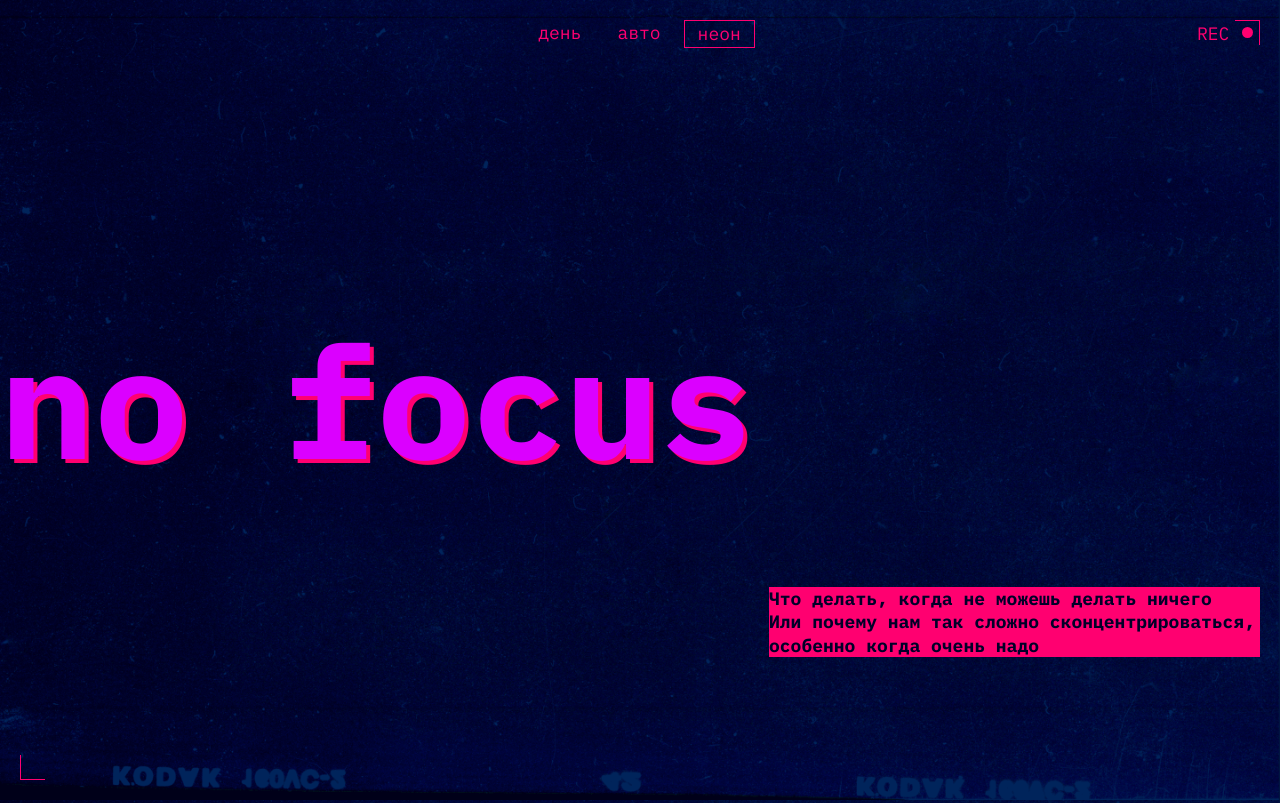
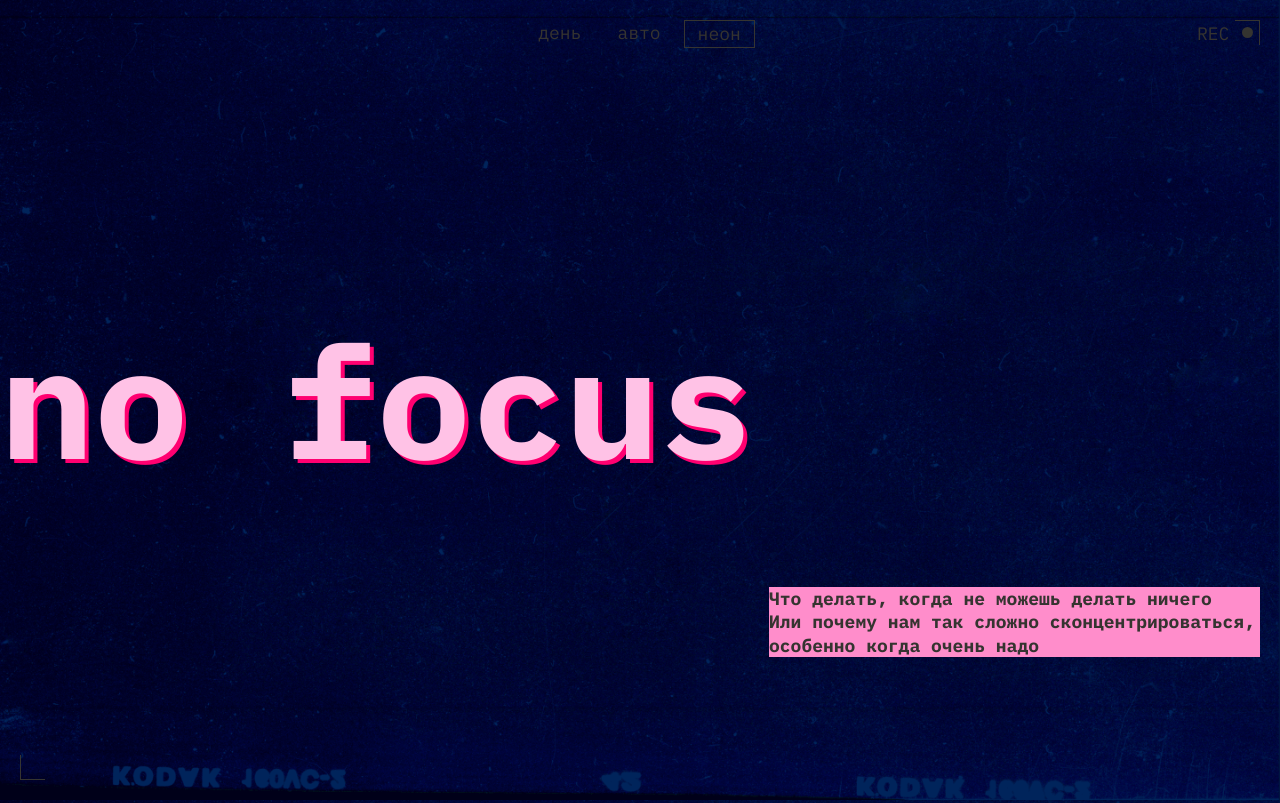
Before and after one commit to NikolayMayorov/slozhno-sosredotochitsya, a plain HTML site: page index.html in a window 1280 px wide. Shown: the top 803 px of the page. Drawn offline with Linux system fonts and the light colour scheme.

Commit message:
theme begin

```diff
--- a/index.html
+++ b/index.html
@@ -286,6 +286,6 @@
 			</footer>
 		</div>
 
-		<!-- <script src="./scripts/script.js"></script> -->
+		<script src="./scripts/script.js"></script>
 	</body>
 </html>
--- a/styles/dark.css
+++ b/styles/dark.css
@@ -5,12 +5,18 @@
 */
 
 :root.theme-dark {
+	--btn-menu-color: #ff0070;
 	--accent-color: #ff0070;
+	--article__title: #ff0070;
+	--title-color: #db00ff;
+	--title-decor-bg-color: #ff0070;
 	--bg-color: #000028;
-	--text-color: #000028;
+	--text-color: #f1b2ce;
 	--main-font: 'IBM Plex Mono', sans-serif;
-	--title-color: #db00ff;
+	--sub-title-color: #000028;
+	--decoration-elem-color: #ff0070;
 }
+
 
 .page.theme_dark {
 	/* сохраните этот селектор в приведённом виде.
@@ -20,3 +26,7 @@
 
 	background-image: url(/images/cover-image-dark.png);
 }
+
+.page.theme_dark .rec {
+	display: block;
+}
--- a/styles/light.css
+++ b/styles/light.css
@@ -6,23 +6,32 @@
 
 :root.theme-light {
 	/* Переменные светлой темы */
+	--btn-menu-color: #353430;
 	--accent-color: #ff0070;
-	--bg-color: #000028;
-	--text-color: #000028;
+	--article__title: #353430;
+	--title-color: #ffc2e6;
+	--title-decor-bg-color: #ff8dcb;
+	--bg-color: #fff1f7;
+	--text-color: #353430;
 	--main-font: 'IBM Plex Mono', sans-serif;
-	--title-color: #db00ff;
+	--sub-title-color: #353430;
+	--decoration-elem-color: #353430;
 }
 
 /* Остальные стили */
 
 @media (prefers-color-scheme: light) {
 	:root {
-		/* Дублируем переменные светлой темы */
+		--btn-menu-color: #353430;
 		--accent-color: #ff0070;
-		--bg-color: #000028;
-		--text-color: #000028;
+		--article__title: #353430;
+		--title-color: #ffc2e6;
+		--title-decor-bg-color: #ff8dcb;
+		--bg-color: #fff1f7;
+		--text-color: #353430;
 		--main-font: 'IBM Plex Mono', sans-serif;
-		--title-color: #db00ff;
+		--sub-title-color: #353430;
+		--decoration-elem-color: #353430;
 	}
 }
 
@@ -31,6 +40,20 @@
     Так стили написанные ниже будут иметь больший вес,
     чем стили в медиазапросе предпочтений пользователя
   */
-	--accent-color: #ff8dcb;
+	--btn-menu-color: #353430;
+	--accent-color: #ff0070;
+	--article__title: #353430;
+	--title-color: #ffc2e6;
+	--title-decor-bg-color: #ff8dcb;
+	--bg-color: #fff1f7;
+	--text-color: #353430;
+	--main-font: 'IBM Plex Mono', sans-serif;
+	--sub-title-color: #353430;
+	--decoration-elem-color: #353430;
+
 	background-image: url(/images/cover-image-light.png);
 }
+
+.page.theme_light .rec {
+	display: none;
+}
--- a/styles/style.css
+++ b/styles/style.css
@@ -24,6 +24,7 @@
 }
 
 .rec {
+	display: block;
 	position: absolute;
 	top: calc(clamp(10px, 2.6vi, 20px) + 0.3em);
 	right: 1.7em;
@@ -35,7 +36,7 @@
 	top: 0.1em;
 	right: -1.3em;
 	border-radius: 100%;
-	background-color: var(--accent-color, #ff0070);
+	background-color: var(--decoration-elem-color, #ff0070);
 	/* inline-size: 12px;
 	block-size: 12px; */
 	inline-size: 0.6em;
@@ -83,8 +84,8 @@
 	position: absolute;
 	top: clamp(10px, 2.6vi, 20px);
 	right: 0;
-	border-top: 1px solid var(--accent-color, #ff0070);
-	border-right: 1px solid var(--accent-color, #ff0070);
+	border-top: 1px solid var(--decoration-elem-color, #ff0070);
+	border-right: 1px solid var(--decoration-elem-color, #ff0070);
 	background: transparent;
 	inline-size: 25px;
 	block-size: 25px;
@@ -96,8 +97,8 @@
 	position: absolute;
 	bottom: clamp(10px, 2.6vi, 20px);
 	left: 0;
-	border-bottom: 1px solid var(--accent-color, #ff0070);
-	border-left: 1px solid var(--accent-color, #ff0070);
+	border-bottom: 1px solid var(--decoration-elem-color, #ff0070);
+	border-left: 1px solid var(--decoration-elem-color, #ff0070);
 	background: transparent;
 	inline-size: 25px;
 	block-size: 25px;
@@ -112,7 +113,7 @@
 .title-decor {
 	font-weight: 700;
 	text-align: left;
-	background-color: var(--accent-color, #ff0070);
+	background-color: var(--title-decor-bg-color, #ff0070);
 	text-wrap: pretty;
 }
 
@@ -126,15 +127,19 @@
 	gap: 10px;
 }
 
-.rec,
+.rec {
+	color: var(--decoration-elem-color, #ff0070);
+	line-height: 100%;
+}
+
 .header__theme-menu-item {
-	color: var(--accent-color, #ff0070);
+	color: var(--btn-menu-color, #ff0070);
 	line-height: 100%;
 }
 
 .link {
 	text-decoration: none;
-	text-shadow: 2px 2px 0 var(--content-text-color, #f1b2ce);
+	text-shadow: 2px 2px 0 var(--text-color, #f1b2ce);
 }
 
 .link:hover {
@@ -142,7 +147,7 @@
 }
 
 .link:focus-visible {
-	outline: 1px solid var(--content-text-color, #f1b2ce);
+	outline: 1px solid var(--text-color, #f1b2ce);
 }
 
 .header__theme-menu-button {
@@ -150,13 +155,13 @@
 	padding: 4px 13px;
 	text-transform: lowercase;
 	background: none;
+	color: var(--btn-menu-color, #ff0070);
 }
 
 .header__theme-menu-button:hover {
 	/* !!!!!! */
 	cursor: pointer;
-	/* outline: 1px solid var(--accent-color, #ff0070); */
-	border: 1px solid var(--accent-color, #ff0070);
+	border: 1px solid var(--btn-menu-color, #ff0070);
 }
 
 .header__theme-menu-button:focus-visible {
@@ -165,8 +170,7 @@
 }
 
 .header__theme-menu-button_active {
-	border: 1px solid var(--accent-color, #ff0070);
-	/* outline: 1px solid var(--accent-color, #ff0070); */
+	border: 1px solid var(--btn-menu-color, #ff0070);
 	pointer-events: none;
 }
 
@@ -193,7 +197,7 @@
 }
 
 .article__title {
-	color: var(--accent-color, #ff0070);
+	color: var(--article__title, #ff0070);
 	font-weight: 700;
 	/* margin-block-start: 50px; */
 	font-size: 18px;
@@ -230,7 +234,7 @@
 }
 
 .article__item-text {
-	color: var(--content-text-color, #f1b2ce);
+	color: var(--text-color, #f1b2ce);
 }
 
 .gallery {
```
